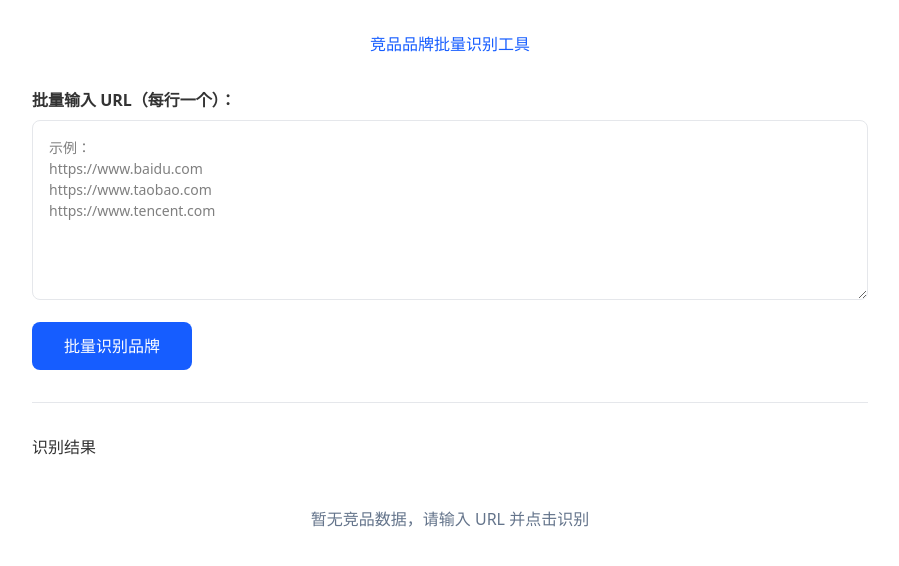
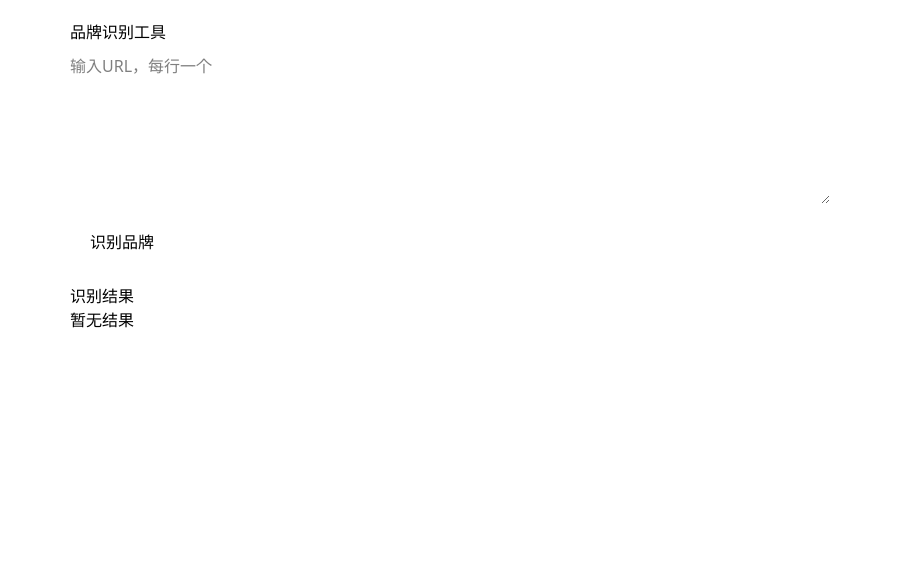
Before and after one commit to mayaxi0421/gemini-project, a React (Vite) app: page / in a window 1280 px wide. Shown: the top 566 px of the page, without its empty margins (190-1089 px from the left). Built offline with nearby package versions, Linux system fonts and the light colour scheme.

Commit message:
Update App.tsx

```diff
--- a/src/App.tsx
+++ b/src/App.tsx
@@ -1,6 +1,5 @@
 import React, { useState } from 'react';
 
-// 定义竞品类型接口（保证 TypeScript 类型安全）
 interface Competitor {
   id: string;
   url: string;
@@ -9,174 +8,73 @@ interface Competitor {
   selected: boolean;
 }
 
-// 主应用组件
 const App: React.FC = () => {
-  // 核心状态管理
   const [competitors, setCompetitors] = useState<Competitor[]>([]);
   const [batchInput, setBatchInput] = useState<string>('');
   const [isRecognizing, setIsRecognizing] = useState<boolean>(false);
 
-  // 批量识别品牌核心函数（调用 Netlify 服务端代理，无 API Key 泄露）
   const handleBatchAdd = async () => {
-  const urls = batchInput
-    .split('\n')
-    .map(s => s.trim())
-    .filter(s => s.length > 0);
-
+    const urls = batchInput.split('\n').map(s => s.trim()).filter(s => s.length > 0);
     if (urls.length === 0) {
-    alert('请输入至少一个 URL（每行一个）');
+      alert('请输入至少一个URL');
       return;
     }
 
     setIsRecognizing(true);
     try {
-    // 🔥 关键修改：调用新的 Netlify 函数地址
       const response = await fetch('/.netlify/functions/brand-parser', {
         method: 'POST',
-      headers: {
-        'Content-Type': 'application/json',
-      },
-      body: JSON.stringify({ urls }),
+        headers: { 'Content-Type': 'application/json' },
+        body: JSON.stringify({ urls })
       });
 
-    if (!response.ok) {
-      const errorData = await response.json();
-      throw new Error(errorData.error || `请求失败（状态码：${response.status}）`);
-    }
-
+      if (!response.ok) throw new Error('请求失败');
       const results = await response.json();
 
-    // 格式化识别结果
-    const newCompetitors: Competitor[] = results.map((r: any) => {
-      let formattedUrl = r.url;
-      if (!formattedUrl.startsWith('http')) {
-        formattedUrl = `https://${formattedUrl}`;
-      }
-      return {
-        id: Date.now() + Math.random().toString(36).substr(2, 9),
-        url: formattedUrl,
-        name: r.name || '未知品牌',
+      const newCompetitors = results.map((r: any) => ({
+        id: Date.now() + Math.random().toString(36).slice(2),
+        url: r.url,
+        name: r.name,
         logo: '',
-        selected: false,
-      };
-    });
+        selected: false
+      }));
 
-    setCompetitors(prev => [...prev, ...newCompetitors]);
+      setCompetitors(newCompetitors);
       setBatchInput('');
-
     } catch (e: any) {
-    console.error('识别失败详情:', e);
       alert(`识别失败：${e.message}`);
     } finally {
       setIsRecognizing(false);
     }
   };
 
-  // 页面 UI 渲染
   return (
-    <div style={{
-      padding: '2rem',
-      maxWidth: '900px',
-      margin: '0 auto',
-      fontFamily: 'system-ui, -apple-system, sans-serif'
-    }}>
-      <h1 style={{ color: '#165DFF', textAlign: 'center', marginBottom: '2rem' }}>
-        竞品品牌批量识别工具
-      </h1>
-
-      {/* 批量输入区域 */}
-      <div style={{ marginBottom: '2rem' }}>
-        <label style={{
-          display: 'block',
-          marginBottom: '0.5rem',
-          fontWeight: 600,
-          color: '#333'
-        }}>
-          批量输入 URL（每行一个）：
-        </label>
+    <div style={{ padding: '20px', maxWidth: '800px', margin: '0 auto' }}>
+      <h1>品牌识别工具</h1>
       <textarea
         value={batchInput}
         onChange={(e) => setBatchInput(e.target.value)}
-          placeholder="示例：
-https://www.baidu.com
-https://www.taobao.com
-https://www.tencent.com"
-          style={{
-            width: '100%',
-            height: '180px',
-            padding: '1rem',
-            fontSize: '14px',
-            border: '1px solid #e5e7eb',
-            borderRadius: '8px',
-            resize: 'vertical',
-            boxSizing: 'border-box'
-          }}
+        placeholder="输入URL，每行一个"
+        style={{ width: '100%', height: '150px', margin: '10px 0' }}
       />
       <button
         onClick={handleBatchAdd}
         disabled={isRecognizing}
-          style={{
-            marginTop: '1rem',
-            padding: '0.75rem 2rem',
-            backgroundColor: isRecognizing ? '#94a3b8' : '#165DFF',
-            color: 'white',
-            border: 'none',
-            borderRadius: '8px',
-            cursor: isRecognizing ? 'not-allowed' : 'pointer',
-            fontSize: '16px',
-            fontWeight: 500,
-            transition: 'background-color 0.2s'
-          }}
+        style={{ padding: '10px 20px', fontSize: '16px' }}
       >
-          {isRecognizing ? '识别中...' : '批量识别品牌'}
+        {isRecognizing ? '识别中...' : '识别品牌'}
       </button>
-      </div>
 
-      {/* 识别结果展示区域 */}
-      <div style={{
-        borderTop: '1px solid #e5e7eb',
-        paddingTop: '2rem'
-      }}>
-        <h3 style={{ color: '#333', marginBottom: '1rem' }}>识别结果</h3>
-
+      <div style={{ marginTop: '20px' }}>
+        <h3>识别结果</h3>
         {competitors.length === 0 ? (
-          <p style={{ color: '#64748b', textAlign: 'center', padding: '2rem 0' }}>
-            暂无竞品数据，请输入 URL 并点击识别
-          </p>
+          <p>暂无结果</p>
         ) : (
-          <div style={{
-            border: '1px solid #e5e7eb',
-            borderRadius: '8px',
-            overflow: 'hidden'
-          }}>
-            {competitors.map((item) => (
-              <div
-                key={item.id}
-                style={{
-                  padding: '1rem',
-                  display: 'flex',
-                  justifyContent: 'space-between',
-                  alignItems: 'center',
-                  borderBottom: '1px solid #f1f5f9'
-                }}
-              >
-                <span style={{
-                  fontSize: '16px',
-                  fontWeight: 500,
-                  color: '#1e293b'
-                }}>
-                  {item.name}
-                </span>
-                <span style={{
-                  fontSize: '14px',
-                  color: '#64748b',
-                  wordBreak: 'break-all'
-                }}>
-                  {item.url}
-                </span>
-              </div>
+          <ul>
+            {competitors.map(item => (
+              <li key={item.id}>{item.url} → {item.name}</li>
             ))}
-          </div>
+          </ul>
         )}
       </div>
     </div>
```
Lines whose indentation alone changed are shown as unchanged.
